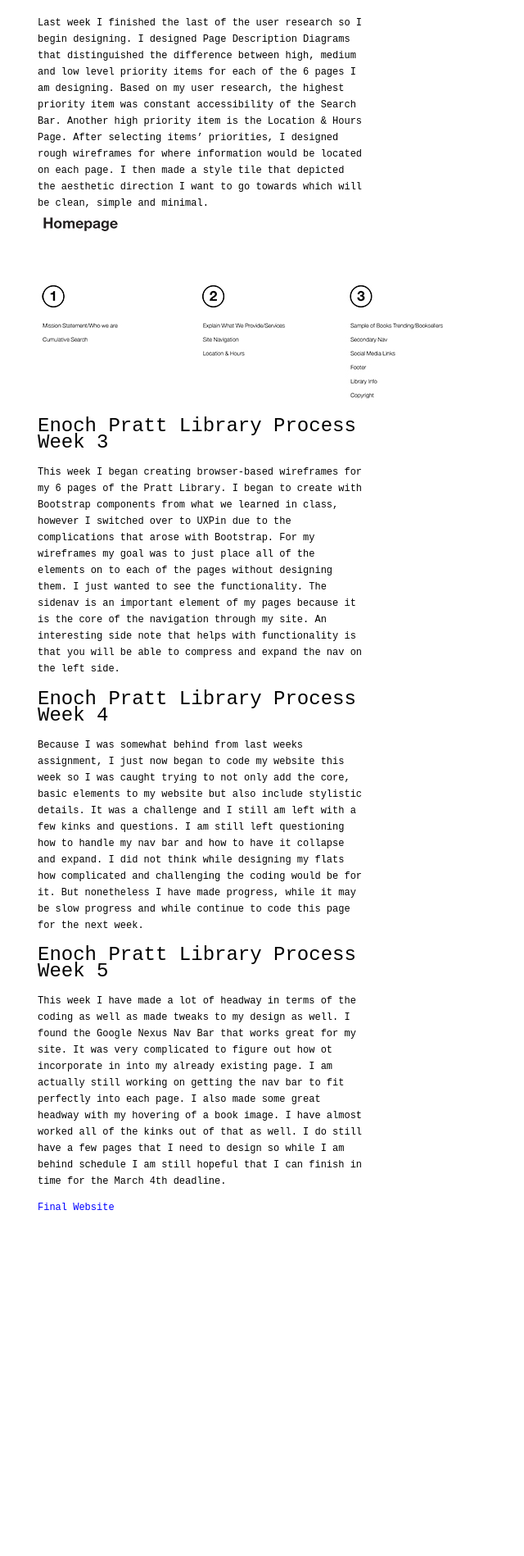
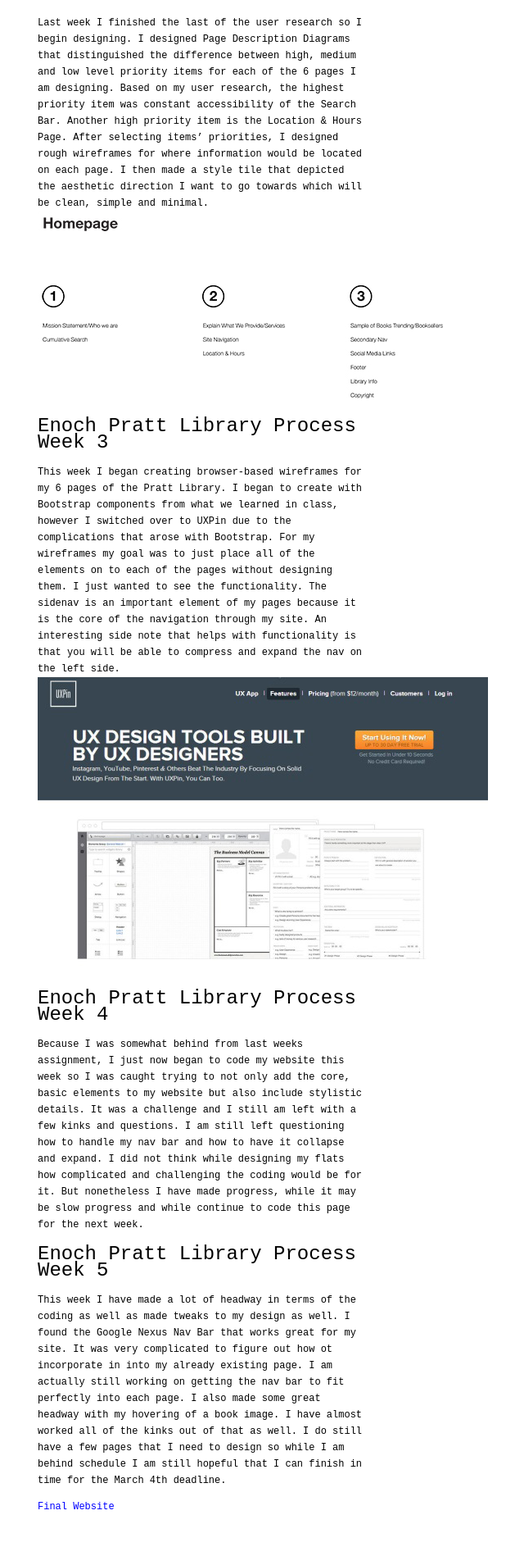
Before and after one commit to amcmicken/jekyll2, a Jekyll site: the page built from _posts/2014-04-16-hello-world.md, in a window 1280 px wide. Shown: the part 1069-2967 px from the top of the page at 82% size, without its empty margins (4-644 px from the left). Built offline with Jekyll 4.4.1, drawn with Linux system fonts in a browser that asks for light colours; before the commit the page ends 2602 px from its top, so only the background shows below that.

Commit message:
update imgs

```diff
--- a/_posts/2014-04-16-hello-world.md
+++ b/_posts/2014-04-16-hello-world.md
@@ -16,12 +16,13 @@
 
 # Enoch Pratt Library Process Week 2
 
-Last week I finished the last of the user research so I begin designing. I designed Page Description Diagrams that distinguished the difference between high, medium and low level priority items for each of the 6 pages I am designing. Based on my user research, the highest priority item was constant accessibility of the Search Bar. Another high priority item is the Location & Hours Page. After selecting items' priorities, I designed rough wireframes for where information would be located on each page. I then made a style tile that depicted the aesthetic direction I want to go towards which will be clean, simple and minimal.
+Last week I finished the last of the user research so I begin designing. I designed Page Description Diagrams that distinguished the difference between high, medium and low level priority items for each of the 6 pages I am designing. Based on my user research, the highest priority item was constant accessibility of the Search Bar. Another high priority item is the Location & Hours Page. After selecting items' priorities, I designed rough wireframes for where information would be located on each page. I then made a style tile that depicted the aesthetic direction I want to go towards which will be clean, simple and minimal.<br>
 ![Image]({{ site.baseurl }}/assets/imgs/enoch/diagram.jpg)
 
 # Enoch Pratt Library Process Week 3
 
-This week I began creating browser-based wireframes for my 6 pages of the Pratt Library. I began to create with Bootstrap components from what we learned in class, however I switched over to UXPin due to the complications that arose with Bootstrap. For my wireframes my goal was to just place all of the elements on to each of the pages without designing them. I just wanted to see the functionality. The sidenav is an important element of my pages because it is the core of the navigation through my site. An interesting side note that helps with functionality is that you will be able to compress and expand the nav on the left side.
+This week I began creating browser-based wireframes for my 6 pages of the Pratt Library. I began to create with Bootstrap components from what we learned in class, however I switched over to UXPin due to the complications that arose with Bootstrap. For my wireframes my goal was to just place all of the elements on to each of the pages without designing them. I just wanted to see the functionality. The sidenav is an important element of my pages because it is the core of the navigation through my site. An interesting side note that helps with functionality is that you will be able to compress and expand the nav on the left side.<br>
+![Image]({{ site.baseurl }}/assets/imgs/enoch/wireframe.jpg)
 
 # Enoch Pratt Library Process Week 4
 
```
Also changed, not shown: assets/imgs/enoch/wireframe.jpg (added).
